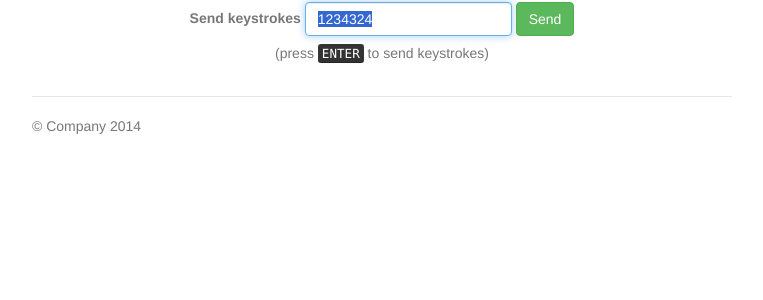
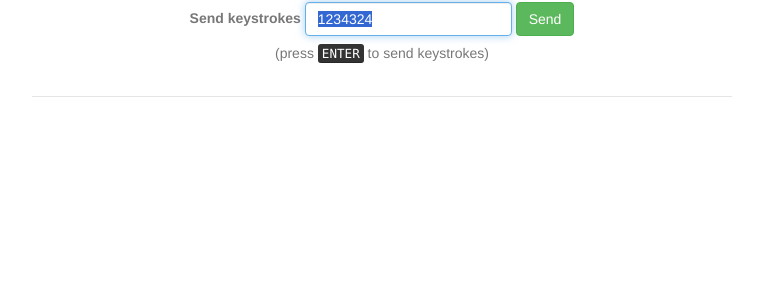
Before and after one commit to eljhkrr/ussdmenus, a Django app: page /ussdmenus/ in a window 1280 px wide. Shown: the part 274-574 px from the top of the page, without its empty margins (258-1021 px from the left). Run offline with Django 3.2, Linux system fonts and the light colour scheme; some libraries are stand-ins or nearby versions.

Commit message:
Remove copyright text

```diff
--- a/ussdmenus/templates/ussdmenus/index.html
+++ b/ussdmenus/templates/ussdmenus/index.html
@@ -86,7 +86,7 @@
 
 
       <footer class="footer">
-        <p>&copy; Company 2014</p>
+        <p></p>
       </footer>
 
     </div> <!-- /container -->
```
